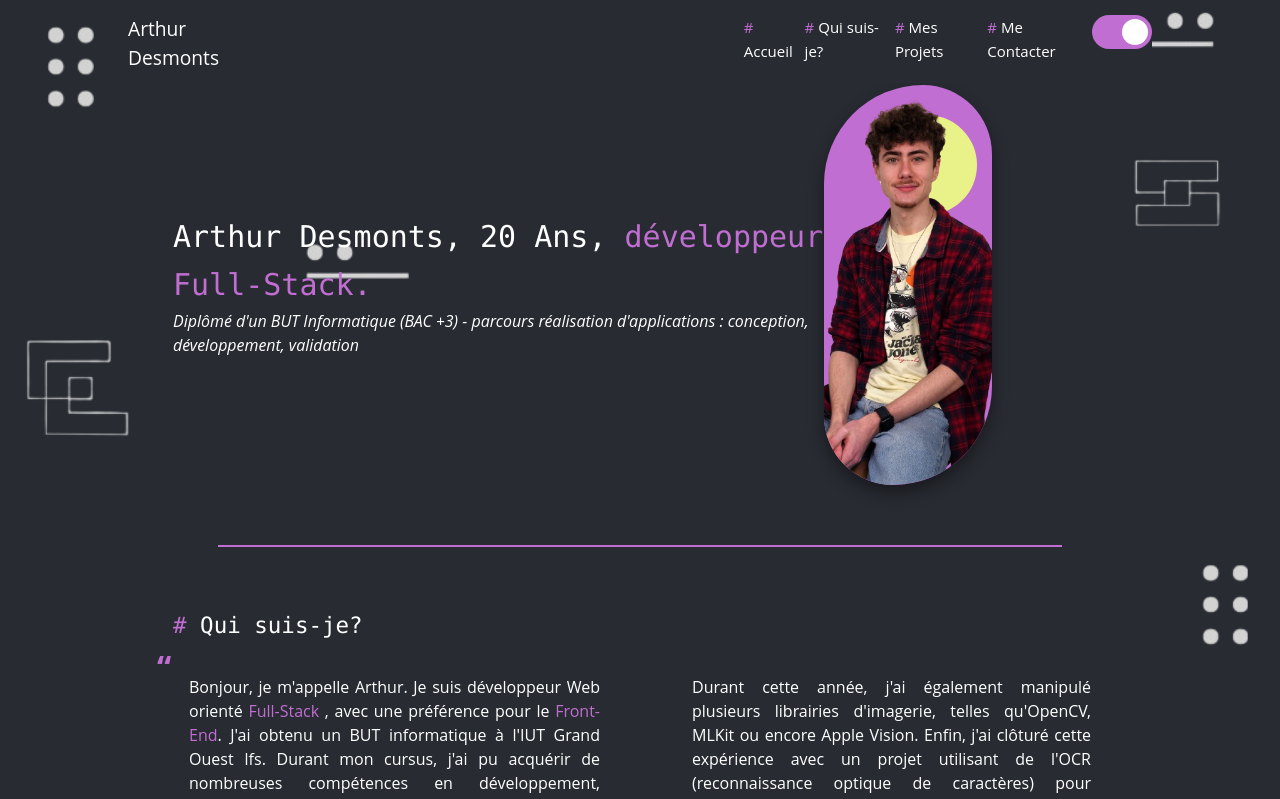
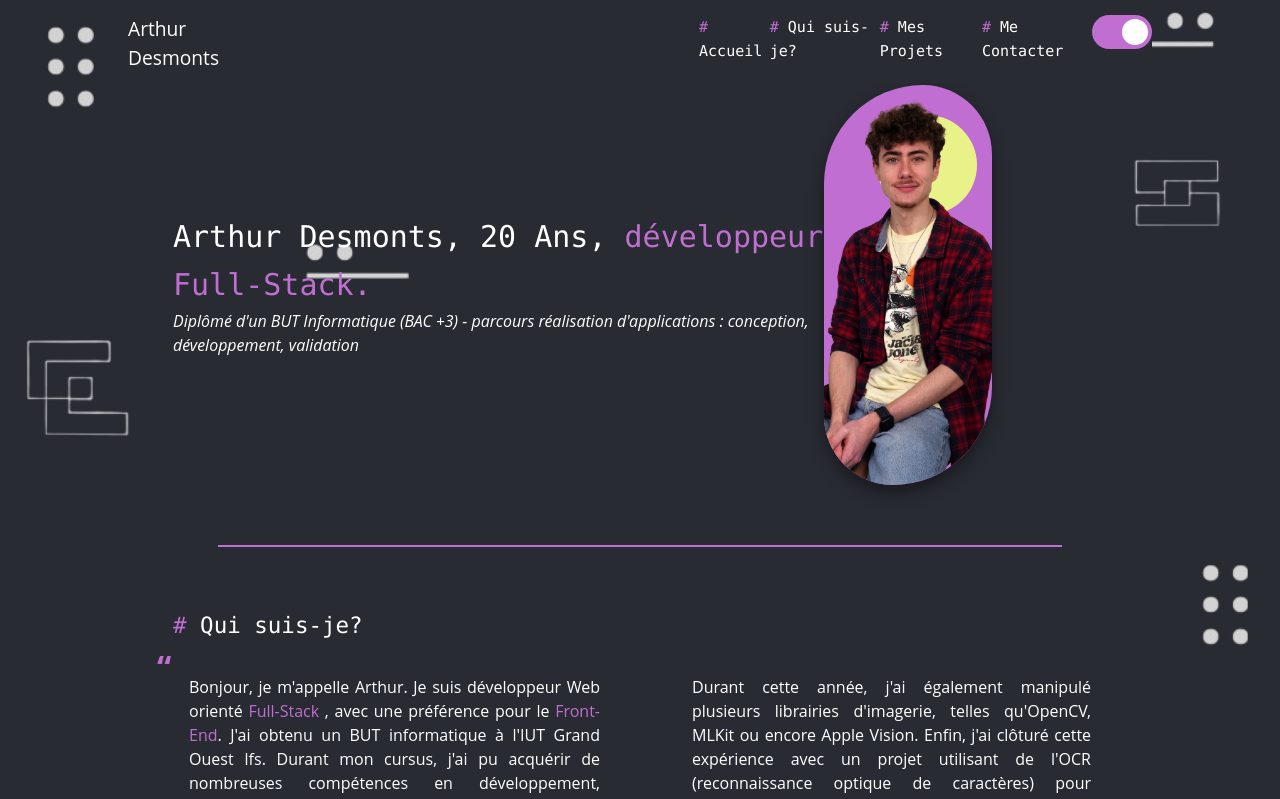
Before and after one commit to ArthurDesmonts/portfolio, a Vue app: page / in a window 1280 px wide. Shown: the top 799 px of the page. Built offline with nearby package versions, Linux system fonts and the light colour scheme.

Commit message:
fix navbar style

```diff
--- a/src/components/NavBar.vue
+++ b/src/components/NavBar.vue
@@ -63,6 +63,7 @@ p{
   transform: translateX(-50%);
   transition: background-color 0.3s;
   z-index: 2;
+  font-family: 'Consolas', monospace;
 }
 
 @keyframes underlineAnimation {
```
